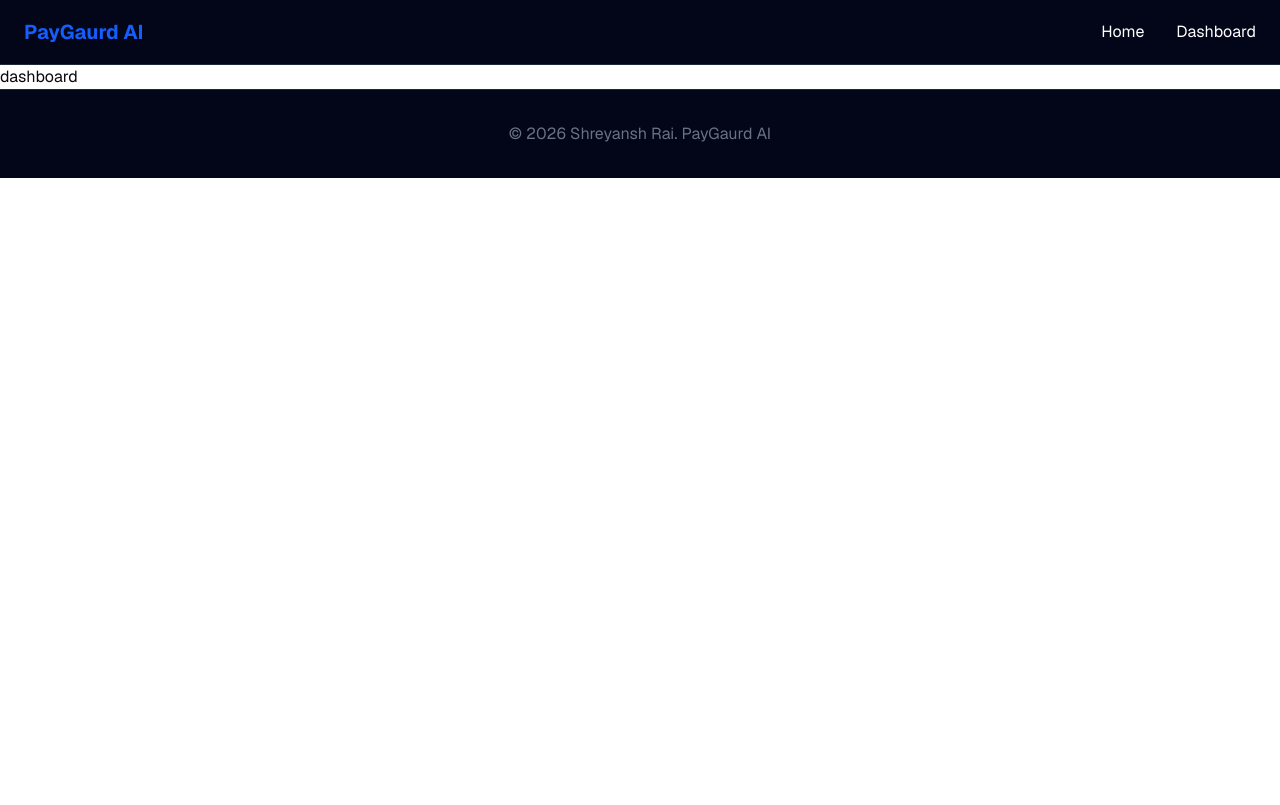
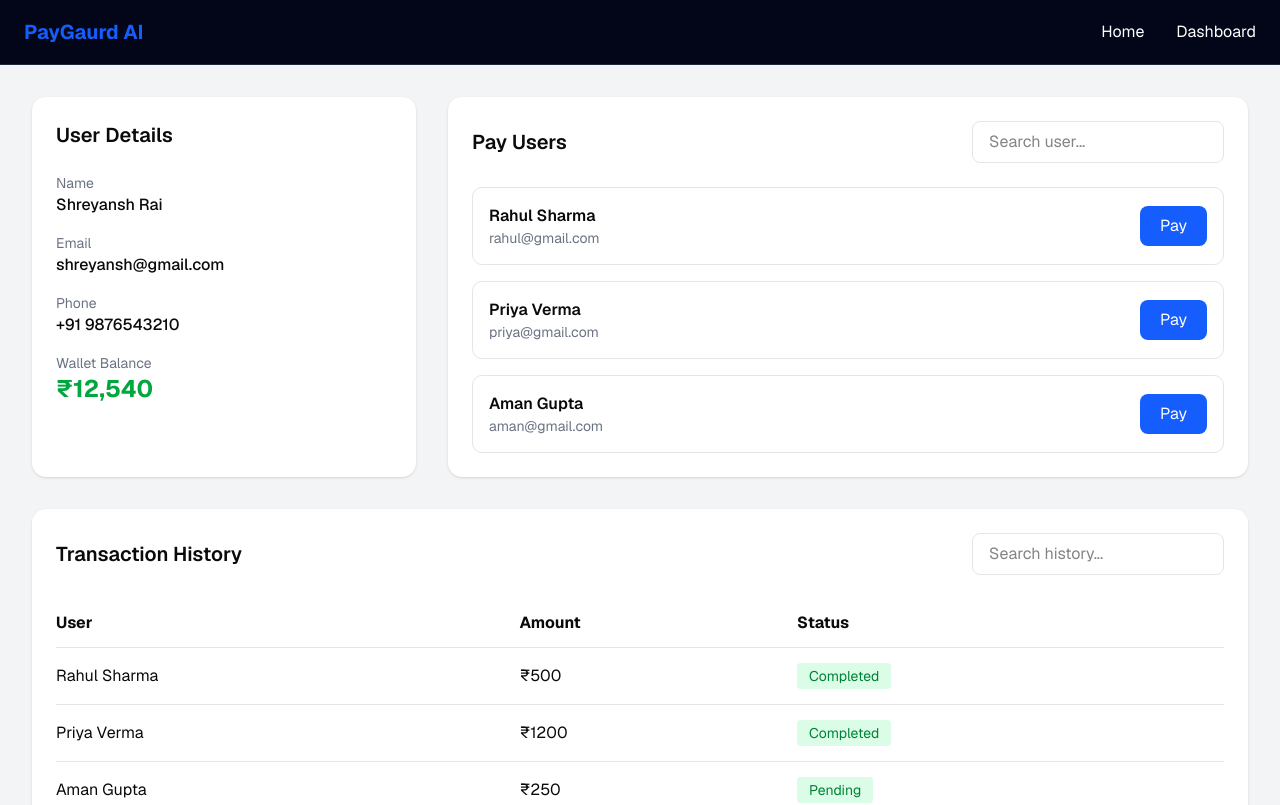
Before and after one commit to shreyanshxrai/PayGuard, a Next.js app in the folder paygaurd/apps/user-app/: page /dashboard in a window 1280 px wide. Shown: the top 805 px of the page. Built offline with nearby package versions, Linux system fonts and the light colour scheme.

Commit message:
added dashboard page

```diff
--- a/paygaurd/apps/user-app/app/dashboard/page.tsx
+++ b/paygaurd/apps/user-app/app/dashboard/page.tsx
@@ -1,3 +1,164 @@
-export default function dashboard(){
-    return <div>dashboard</div>
+export default function dashboard() {
+  const users = [
+    {
+      id: 1,
+      name: "Rahul Sharma",
+      email: "rahul@gmail.com",
+    },
+    {
+      id: 2,
+      name: "Priya Verma",
+      email: "priya@gmail.com",
+    },
+    {
+      id: 3,
+      name: "Aman Gupta",
+      email: "aman@gmail.com",
+    },
+  ];
+
+  const history = [
+    {
+      id: 1,
+      name: "Rahul Sharma",
+      amount: "₹500",
+      status: "Completed",
+    },
+    {
+      id: 2,
+      name: "Priya Verma",
+      amount: "₹1200",
+      status: "Completed",
+    },
+    {
+      id: 3,
+      name: "Aman Gupta",
+      amount: "₹250",
+      status: "Pending",
+    },
+  ];
+
+  return (
+    <main className="min-h-screen bg-gray-100">
+
+
+      <div className="mx-auto grid max-w-7xl gap-8 p-8 lg:grid-cols-3">
+        {/* User Profile */}
+        <div className="rounded-xl bg-white p-6 shadow">
+          <h2 className="mb-6 text-xl font-semibold">
+            User Details
+          </h2>
+
+          <div className="space-y-4">
+            <div>
+              <p className="text-sm text-gray-500">Name</p>
+              <p className="font-medium">Shreyansh Rai</p>
+            </div>
+
+            <div>
+              <p className="text-sm text-gray-500">Email</p>
+              <p className="font-medium">
+                shreyansh@gmail.com
+              </p>
+            </div>
+
+            <div>
+              <p className="text-sm text-gray-500">Phone</p>
+              <p className="font-medium">
+                +91 9876543210
+              </p>
+            </div>
+
+            <div>
+              <p className="text-sm text-gray-500">
+                Wallet Balance
+              </p>
+              <p className="text-2xl font-bold text-green-600">
+                ₹12,540
+              </p>
+            </div>
+          </div>
+        </div>
+
+        {/* Users */}
+        <div className="rounded-xl bg-white p-6 shadow lg:col-span-2">
+          <div className="mb-6 flex items-center justify-between">
+            <h2 className="text-xl font-semibold">
+              Pay Users
+            </h2>
+
+            <input
+              type="text"
+              placeholder="Search user..."
+              className="rounded-md border px-4 py-2 outline-none focus:border-blue-500"
+            />
+          </div>
+
+          <div className="space-y-4">
+            {users.map((user) => (
+              <div
+                key={user.id}
+                className="flex items-center justify-between rounded-lg border p-4"
+              >
+                <div>
+                  <h3 className="font-semibold">{user.name}</h3>
+                  <p className="text-sm text-gray-500">
+                    {user.email}
+                  </p>
+                </div>
+
+                <button className="rounded-md bg-blue-600 px-5 py-2 text-white hover:bg-blue-700">
+                  Pay
+                </button>
+              </div>
+            ))}
+          </div>
+        </div>
+
+        {/* History */}
+        <div className="rounded-xl bg-white p-6 shadow lg:col-span-3">
+          <div className="mb-6 flex items-center justify-between">
+            <h2 className="text-xl font-semibold">
+              Transaction History
+            </h2>
+
+            <input
+              type="text"
+              placeholder="Search history..."
+              className="rounded-md border px-4 py-2 outline-none focus:border-blue-500"
+            />
+          </div>
+
+          <div className="overflow-x-auto">
+            <table className="w-full border-collapse">
+              <thead>
+                <tr className="border-b">
+                  <th className="py-3 text-left">User</th>
+                  <th className="py-3 text-left">Amount</th>
+                  <th className="py-3 text-left">Status</th>
+                </tr>
+              </thead>
+
+              <tbody>
+                {history.map((item) => (
+                  <tr
+                    key={item.id}
+                    className="border-b hover:bg-gray-50"
+                  >
+                    <td className="py-4">{item.name}</td>
+                    <td>{item.amount}</td>
+                    <td>
+                      <span className="rounded bg-green-100 px-3 py-1 text-sm text-green-700">
+                        {item.status}
+                      </span>
+                    </td>
+                  </tr>
+                ))}
+              </tbody>
+            </table>
+          </div>
+        </div>
+      </div>
+    </main>
+  );
 }
```
